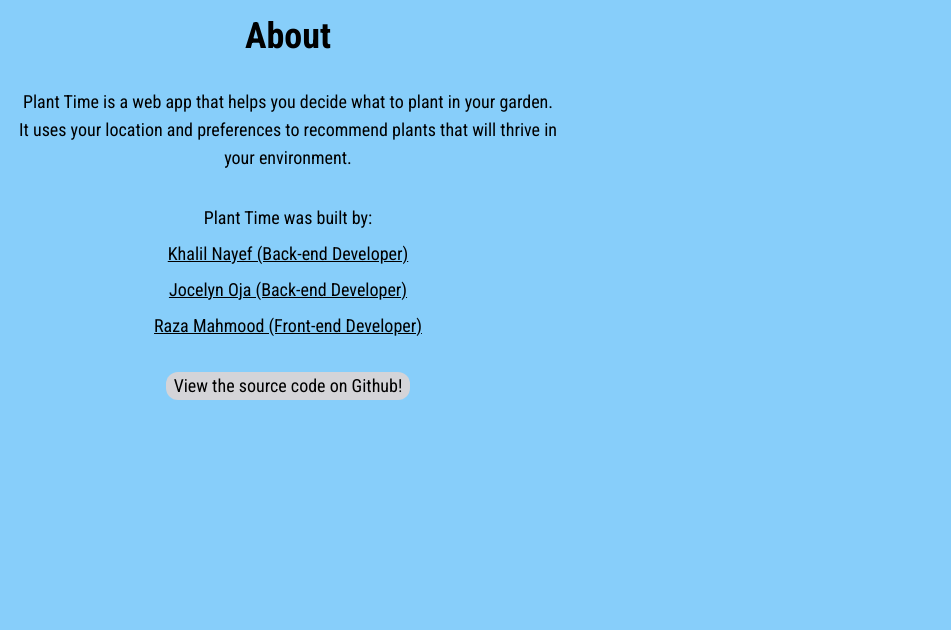
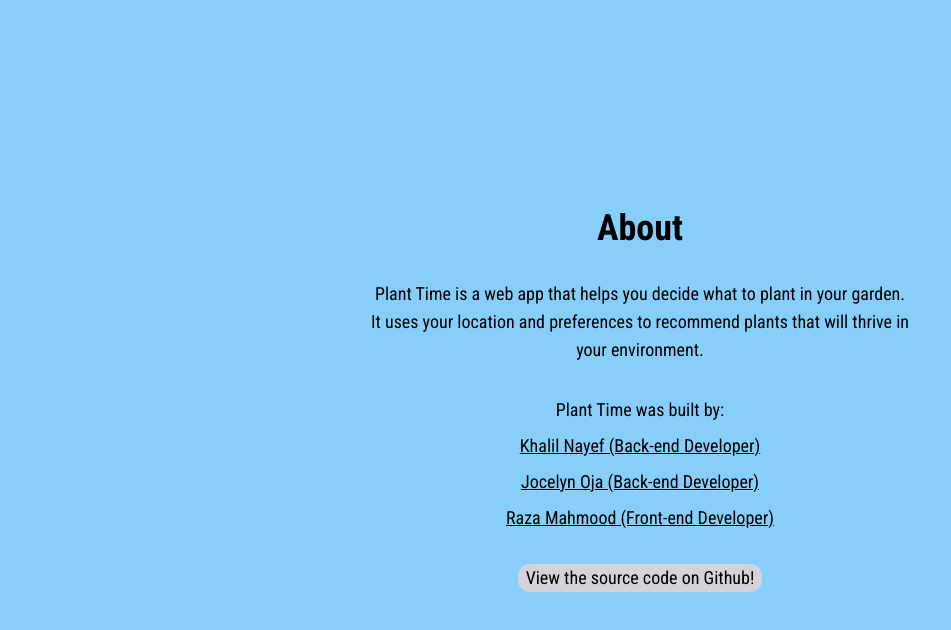
Before and after one commit to jkr-team/plant-time-web, a Next.js app: page /about in a window 1280 px wide. Shown: the top 630 px of the page, without its empty margins (0-951 px from the left). Built offline with nearby package versions, Linux system fonts and the light colour scheme.

Commit message:
improve Container styles

```diff
--- a/src/components/Container.tsx
+++ b/src/components/Container.tsx
@@ -1,5 +1,6 @@
 import React from 'react';
 import { twJoin } from 'tailwind-merge';
+import ThemeSwitch from './ThemeSwitch';
 
 export interface ContainerProps {
   top: React.ReactNode;
@@ -11,12 +12,19 @@
   return (
     <div
       className={twJoin(
-        'relative flex w-full flex-1 flex-col overflow-hidden shadow-2xl transition-max-width duration-700 dark:shadow-xl md:max-h-[1200px] md:rounded-3xl',
-        wide ? 'md:max-w-screen-2xl' : 'md:max-w-screen-sm'
+        'transition-aspect relative m-auto flex h-full w-full flex-col overflow-hidden shadow-2xl duration-700 dark:shadow-xl',
+        wide
+          ? 'md:max-h-[min(95%,1000px)] md:max-w-[95%] md:rounded-3xl xl:aspect-[16/9] xl:h-[95vh] xl:w-auto'
+          : 'md:aspect-[9/16] md:h-[95vh] md:w-auto md:rounded-3xl'
       )}
     >
-      <div className='z-20 flex items-center bg-zinc-100 px-4 py-2 text-2xl dark:bg-zinc-800'>{top}</div>
-      <div className='relative flex w-full flex-1 flex-col bg-white dark:bg-zinc-900'>{children}</div>
+      <div className='z-20 flex items-center bg-zinc-100 px-4 py-2 text-2xl dark:bg-zinc-800'>
+        <div className='mr-auto'>
+          <ThemeSwitch />
+        </div>
+        {top}
+      </div>
+      <div className='relative flex w-full flex-1 flex-col items-center bg-white dark:bg-zinc-900'>{children}</div>
     </div>
   );
 }
--- a/src/pages/_app.tsx
+++ b/src/pages/_app.tsx
@@ -9,7 +9,7 @@
 
 export default function App({ Component, pageProps }: AppProps) {
   return (
-    <div className={`contents ${robotoCondensed.className}`}>
+    <div className={`flex flex-col justify-center items-center h-full w-full ${robotoCondensed.className}`}>
       <Component {...pageProps} />
     </div>
   );
--- a/src/styles/globals.css
+++ b/src/styles/globals.css
@@ -12,11 +12,11 @@
   }
 
   body {
-    @apply flex min-h-full flex-col;
+    @apply h-full;
   }
 
   #__next {
-    @apply contents;
+    @apply h-full;
   }
 }
 
```
